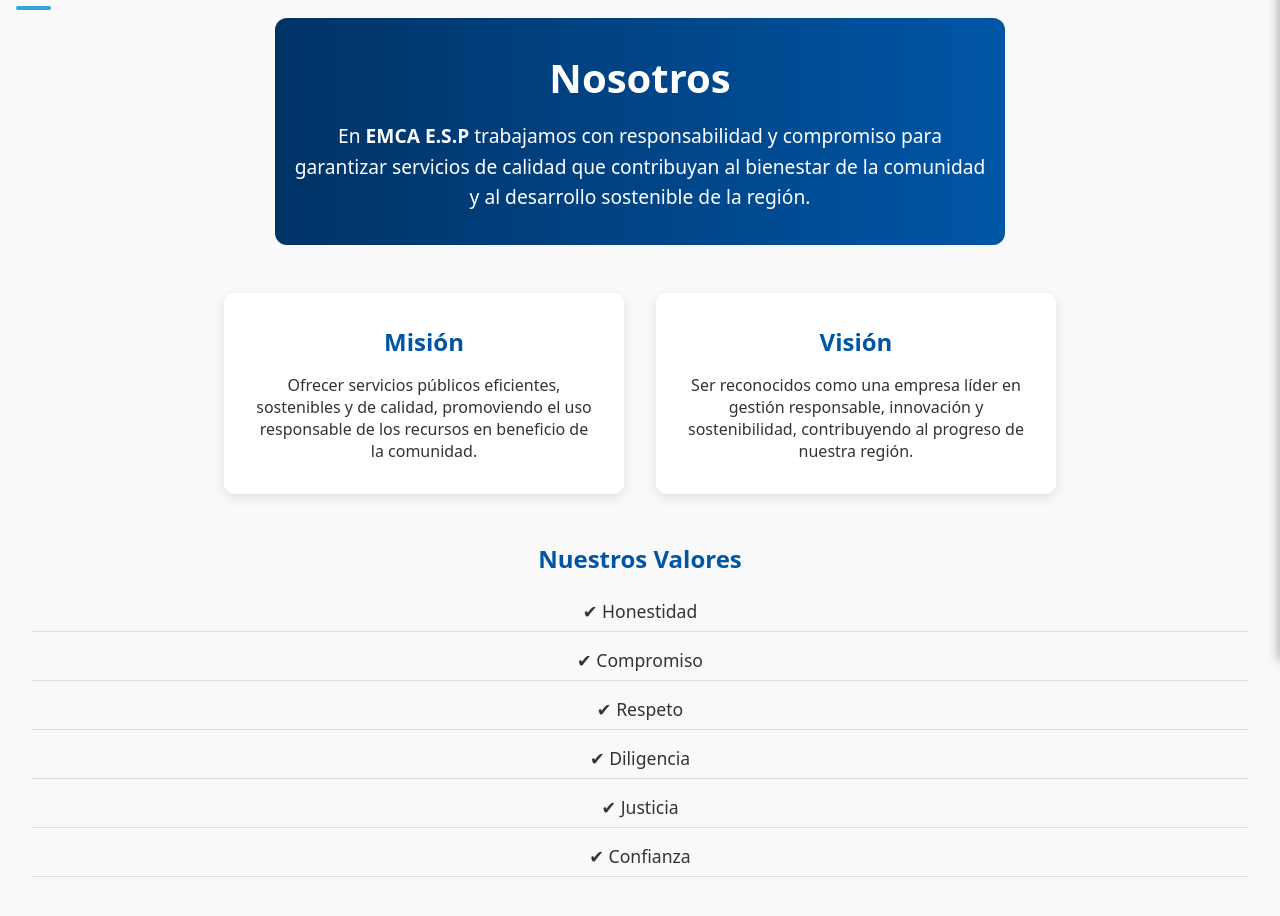
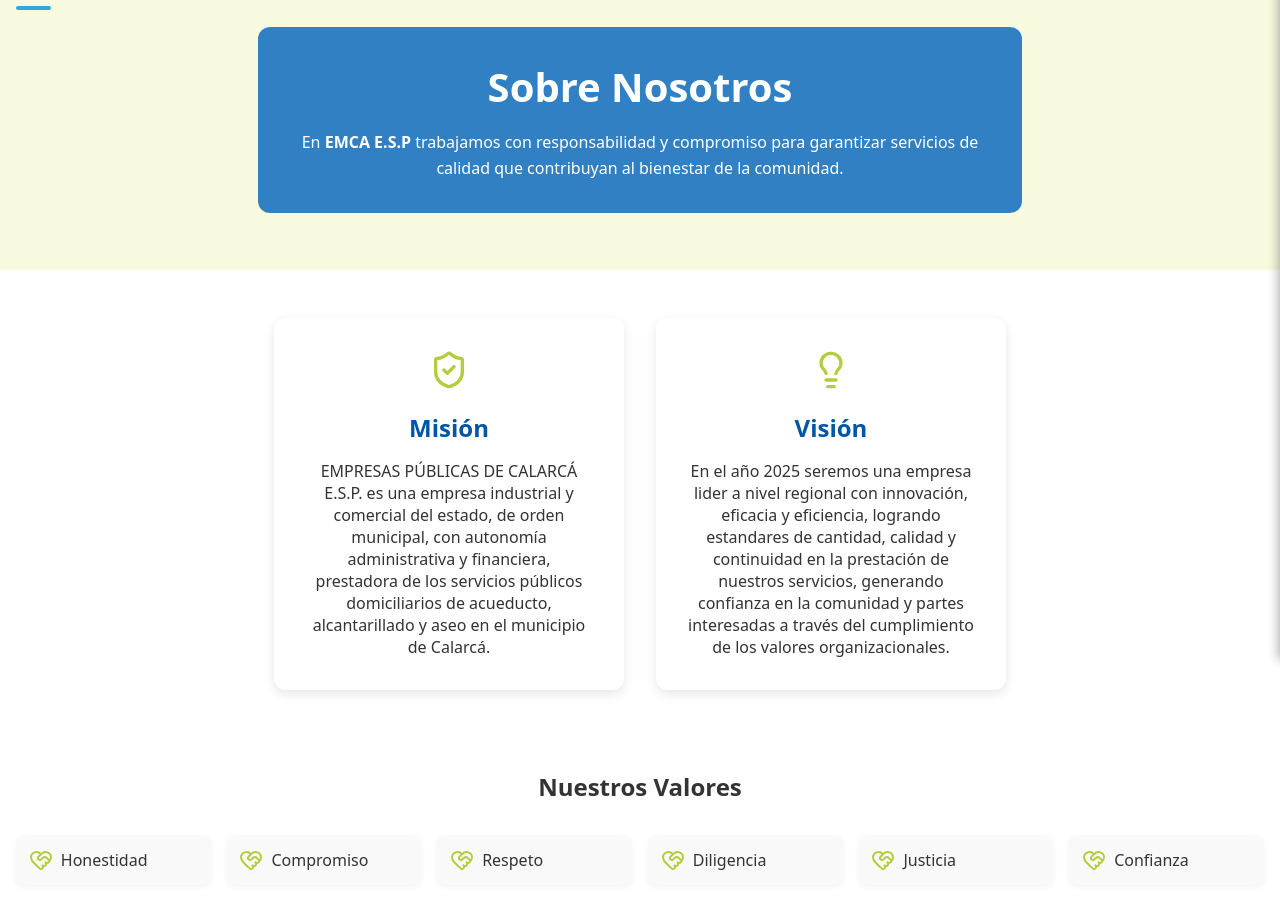
Before and after one commit to Simon-Otalvaro/Intranet-Emca, a React (Vite) app: page /nosotros in a window 1280 px wide. Shown: the part 140-1056 px from the top of the page. Built offline with nearby package versions, Linux system fonts and the light colour scheme; a web font is replaced by a local one.

Commit message:
section nosotros update

```diff
--- a/package.json
+++ b/package.json
@@ -10,6 +10,7 @@
     "preview": "vite preview"
   },
   "dependencies": {
+    "framer-motion": "^12.23.12",
     "lucide-react": "^0.541.0",
     "react": "^19.1.1",
     "react-dom": "^19.1.1",
--- a/src/Pages/Nosotros/Nosotros.css
+++ b/src/Pages/Nosotros/Nosotros.css
@@ -1,31 +1,31 @@
 .nosotros {
-  padding: 3rem 2rem;
   font-family: "Segoe UI", Tahoma, Geneva, Verdana, sans-serif;
   color: #333;
-  background-color: #f9f9f9;
 }
 
-/* Hero */
+/* Hero con imagen */
 .nosotros-hero {
-  width: 60%;
-  margin: 0 auto;
+  position: relative;
+  background-color: #f8fadf;
+  height: 300px;
+  display: flex;
+  align-items: center;
+  justify-content: center;
+}
+.nosotros-hero .overlay {
+  background: #3080C3;
+  padding: 2rem;
+  border-radius: 12px;
   text-align: center;
-  margin-bottom: 3rem;
-  padding: 2rem 1rem;
-  background: linear-gradient(to right, #003366, #0056a6);
-  color: #fff;
-  border-radius: 12px;
+  color: white;
 }
-
 .nosotros-hero h1 {
   font-size: 2.5rem;
   margin-bottom: 1rem;
 }
-
 .nosotros-hero p {
   max-width: 700px;
   margin: 0 auto;
-  font-size: 1.2rem;
   line-height: 1.6;
 }
 
@@ -33,132 +33,44 @@
 .nosotros-mv {
   display: flex;
   gap: 2rem;
+  background-color: #ffffff;
   justify-content: center;
-  margin-bottom: 3rem;
+  padding: 3rem 1rem;
   flex-wrap: wrap;
 }
-
 .card {
   background: #fff;
   padding: 2rem;
-  border-radius: 10px;
+  border-radius: 12px;
   box-shadow: 0 4px 12px rgba(0,0,0,0.1);
-  flex: 1;
-  max-width: 400px;
-  min-width: 280px;
+  max-width: 350px;
   text-align: center;
-  transition: transform 0.2s ease-in-out;
 }
-
-.card:hover {
-  transform: translateY(-5px);
-}
-
 .card h2 {
   color: #0056a6;
-  margin-bottom: 1rem;
+  margin: 1rem 0;
 }
 
 /* Valores */
 .nosotros-valores {
   text-align: center;
-  margin-bottom: 3rem;
+  padding: 2rem 1rem 4rem;
 }
-
-.nosotros-valores h2 {
-  color: #0056a6;
-  margin-bottom: 1rem;
+.valores-grid {
+  display: grid;
+  grid-template-columns: repeat(auto-fit, minmax(150px, 1fr));
+  gap: 1rem;
+  margin-top: 2rem;
 }
-
-.nosotros-valores ul {
-  list-style: none;
-  padding: 0;
-  font-size: 1.1rem;
+.valor-item {
+  display: flex;
+  align-items: center;
+  gap: 0.5rem;
+  background: #f9f9f9;
+  border-radius: 8px;
+  padding: 0.8rem;
+  box-shadow: 0 2px 6px rgba(0,0,0,0.05);
 }
-
-.nosotros-valores li {
-  margin: 0.5rem 0;
-  padding: 0.5rem;
-  border-bottom: 1px solid #ddd;
+.valor-item span {
+  font-weight: 500;
 }
-.nosotros {
-  padding: 3rem 2rem;
-  font-family: "Segoe UI", Tahoma, Geneva, Verdana, sans-serif;
-  color: #333;
-  background-color: #f9f9f9;
-}
-
-/* Hero */
-.nosotros-hero {
-  text-align: center;
-  margin-bottom: 3rem;
-  padding: 2rem 1rem;
-  background: linear-gradient(to right, #003366, #0056a6);
-  color: #fff;
-  border-radius: 12px;
-}
-
-.nosotros-hero h1 {
-  font-size: 2.5rem;
-  margin-bottom: 1rem;
-}
-
-.nosotros-hero p {
-  max-width: 700px;
-  margin: 0 auto;
-  font-size: 1.2rem;
-  line-height: 1.6;
-}
-
-/* Misión y Visión */
-.nosotros-mv {
-  display: flex;
-  gap: 2rem;
-  justify-content: center;
-  margin-bottom: 3rem;
-  flex-wrap: wrap;
-}
-
-.card {
-  background: #fff;
-  padding: 2rem;
-  border-radius: 10px;
-  box-shadow: 0 4px 12px rgba(0,0,0,0.1);
-  flex: 1;
-  max-width: 400px;
-  min-width: 280px;
-  text-align: center;
-  transition: transform 0.2s ease-in-out;
-}
-
-.card:hover {
-  transform: translateY(-5px);
-}
-
-.card h2 {
-  color: #0056a6;
-  margin-bottom: 1rem;
-}
-
-/* Valores */
-.nosotros-valores {
-  text-align: center;
-  margin-bottom: 3rem;
-}
-
-.nosotros-valores h2 {
-  color: #0056a6;
-  margin-bottom: 1rem;
-}
-
-.nosotros-valores ul {
-  list-style: none;
-  padding: 0;
-  font-size: 1.1rem;
-}
-
-.nosotros-valores li {
-  margin: 0.5rem 0;
-  padding: 0.5rem;
-  border-bottom: 1px solid #ddd;
-}
--- a/src/Pages/Nosotros/Nosotros.jsx
+++ b/src/Pages/Nosotros/Nosotros.jsx
@@ -1,3 +1,5 @@
+import { motion } from "framer-motion";
+import { ShieldCheck, Lightbulb, HeartHandshake } from "lucide-react";
 import "./Nosotros.css";
 
 export default function Nosotros() {
@@ -5,43 +7,65 @@
     <div className="nosotros">
       {/* Hero Section */}
       <section className="nosotros-hero">
-        <h1>Nosotros</h1>
-        <p>
-          En <strong>EMCA E.S.P</strong> trabajamos con responsabilidad y compromiso para
-          garantizar servicios de calidad que contribuyan al bienestar de la comunidad
-          y al desarrollo sostenible de la región.
-        </p>
+        <div className="overlay">
+          <motion.h1
+            initial={{ opacity: 0, y: -20 }}
+            animate={{ opacity: 1, y: 0 }}
+            transition={{ duration: 0.6 }}
+          >
+            Sobre Nosotros
+          </motion.h1>
+          <motion.p
+            initial={{ opacity: 0 }}
+            animate={{ opacity: 1 }}
+            transition={{ delay: 0.3 }}
+          >
+            En <strong>EMCA E.S.P</strong> trabajamos con responsabilidad y compromiso
+            para garantizar servicios de calidad que contribuyan al bienestar de la comunidad.
+          </motion.p>
+        </div>
       </section>
 
       {/* Misión y Visión */}
       <section className="nosotros-mv">
-        <div className="card">
+        <motion.div
+          className="card"
+          whileHover={{ scale: 1.05 }}
+        >
+          <ShieldCheck size={40} color="#B4CC3D" />
           <h2>Misión</h2>
           <p>
-            Ofrecer servicios públicos eficientes, sostenibles y de calidad, promoviendo
-            el uso responsable de los recursos en beneficio de la comunidad.
+           EMPRESAS PÚBLICAS DE CALARCÁ E.S.P. es una empresa industrial y comercial del estado, de orden municipal, con autonomía administrativa y financiera, prestadora de los servicios públicos domiciliarios de acueducto, alcantarillado y aseo en el municipio de Calarcá.
           </p>
-        </div>
-        <div className="card">
+        </motion.div>
+
+        <motion.div
+          className="card"
+          whileHover={{ scale: 1.05 }}
+        >
+          <Lightbulb size={40} color="#B4CC3D" />
           <h2>Visión</h2>
           <p>
-            Ser reconocidos como una empresa líder en gestión responsable, innovación y
-            sostenibilidad, contribuyendo al progreso de nuestra región.
+          En el año 2025 seremos una empresa lider a nivel regional con innovación, eficacia y eficiencia, logrando estandares de cantidad, calidad y continuidad en la prestación de nuestros servicios, generando confianza en la comunidad y partes interesadas a través del cumplimiento de los valores organizacionales.
           </p>
-        </div>
+        </motion.div>
       </section>
 
       {/* Valores */}
       <section className="nosotros-valores">
         <h2>Nuestros Valores</h2>
-        <ul>
-          <li>✔ Honestidad</li>
-          <li>✔ Compromiso</li>
-          <li>✔ Respeto</li>
-          <li>✔ Diligencia</li>
-          <li>✔ Justicia</li>
-          <li>✔ Confianza</li>
-        </ul>
+        <div className="valores-grid">
+          {["Honestidad", "Compromiso", "Respeto", "Diligencia", "Justicia", "Confianza"].map((valor, i) => (
+            <motion.div
+              key={i}
+              className="valor-item"
+              whileHover={{ scale: 1.05 }}
+            >
+              <HeartHandshake size={24} color="#B4CC3D" />
+              <span>{valor}</span>
+            </motion.div>
+          ))}
+        </div>
       </section>
     </div>
   );
```
Also changed, not shown: src/assets/images/banner4.png (added), 1 other file (tests, documents, lock files or other folders).
